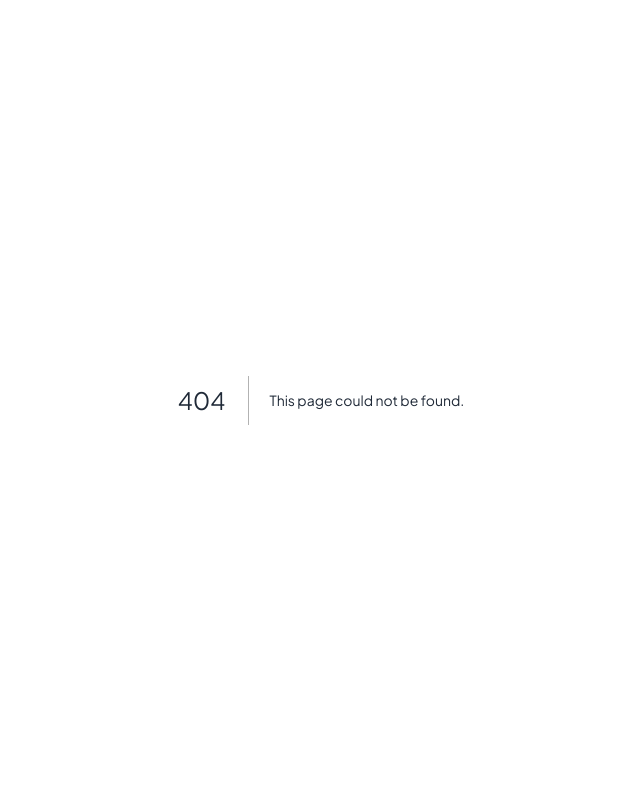
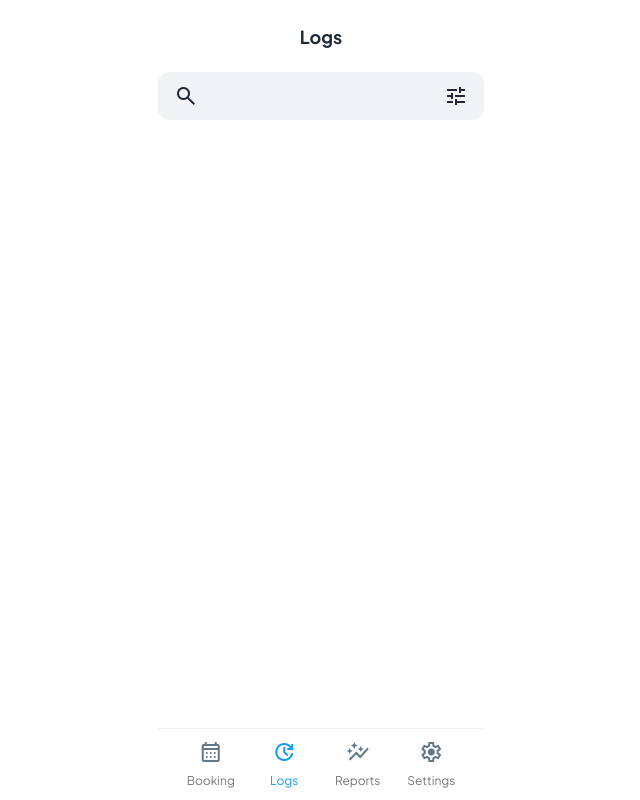
Before and after one commit to farhaannishtar/beachhousebooking, a Next.js app: page /protected/logs in a window 1280 px wide. Before the commit this address had no page. Shown: the whole page, without its empty margins (319-959 px from the left). Built offline with nearby package versions, Linux system fonts and the light colour scheme.

Commit message:
layout bottom nav

```diff
--- /dev/null
+++ b/app/globalIcon.css
@@ -0,0 +1,8 @@
+@import url('https://fonts.googleapis.com/css2?family=Material+Symbols+Outlined:opsz,wght,FILL,GRAD@20..48,100..700,0..1,-50..200');
+.material-symbols-outlined {
+    font-variation-settings:
+    'FILL' 0,
+    'wght' 400,
+    'GRAD' 0,
+    'opsz' 24
+  }
--- a/app/globals.css
+++ b/app/globals.css
@@ -82,3 +82,36 @@
     --radius: 0.5rem;
   }
 }
+textarea:focus, input:focus{
+  outline: none;
+}
+
+.container{
+  width: 390px;
+  margin: auto;
+}
+.small-text{
+  font-weight: 400;
+  font-size: 0.75rem;
+}
+.label{
+  font-weight: 400;
+  font-size: 1rem;
+}
+.subheading{
+  font-weight: 700;
+  font-size: 1.125rem;
+}
+.title{
+  font-weight: 700;
+  font-size: 1.25rem;
+}
+.title-xl{
+  font-weight: 700;
+  font-size: 1.5rem;
+}
+@media only screen and (max-width: 390px) {
+  .container{
+    width: 100%;
+  }
+}
--- a/app/layout.tsx
+++ b/app/layout.tsx
@@ -1,5 +1,6 @@
 import { Plus_Jakarta_Sans } from 'next/font/google'
 import "./globals.css";
+import "./globalIcon.css";
 
 const defaultUrl = process.env.VERCEL_URL
   ? `https://${process.env.VERCEL_URL}`
@@ -23,9 +24,9 @@ export default function RootLayout({
   children: React.ReactNode;
 }) {
   return (
-    <html lang="en" className={plusJakartaSans.className}>
-      <body className="bg-background text-foreground">
-        <main className="min-h-screen flex flex-col items-center">
+    <html lang="en" className={plusJakartaSans.className + ' container'}>
+      <body className="bg-background text-foreground w-full">
+        <main className="min-h-screen flex flex-col items-center w-full">
           {children}
         </main>
       </body>
--- a/app/protected/booking/[id]/page.tsx
+++ b/app/protected/booking/[id]/page.tsx
@@ -5,7 +5,7 @@ import { BookingForm } from '@/utils/lib/bookingType';
 export default async function Booking({params}: {params: {id: string}}) {
 
   return (
-    <div className='min-h-screen flex items-start justify-center mt-4 w-full'>
+    <div className='h-full flex items-start justify-center mt-4 w-full'>
       <BookingFormComponent bookingId={parseInt(params.id)} />
     </div>
   );
--- a/app/protected/booking/create/page.tsx
+++ b/app/protected/booking/create/page.tsx
@@ -2,7 +2,7 @@ import BookingFormComponent from '@/components/BookingForm';
 
 export default async function Booking() {
   return (
-    <div className='min-h-screen flex items-start justify-center mt-4 w-full'>
+    <div className='h-full flex items-start justify-center mt-4 w-full'>
       <BookingFormComponent />
     </div>
   );
--- a/app/protected/booking/list/page.tsx
+++ b/app/protected/booking/list/page.tsx
@@ -7,7 +7,7 @@ export default async function Booking() {
 
 
   return (
-    <div className='min-h-screen flex items-start justify-center mt-4 w-full'>
+    <div className='h-full flex items-start justify-center mt-4 w-full'>
       <BookingsListComponent  />
     </div>
   );
--- /dev/null
+++ b/app/protected/layout.tsx
@@ -0,0 +1,19 @@
+"use client";
+import BottomNav from "@/components/layout/BottomNav";
+
+
+export default function RootLayout({
+  children,
+}: Readonly<{
+  children: React.ReactNode;
+}>) {
+  return (
+   <main className="min-h-screen flex flex-col justify-between w-full">
+
+     {/* Router view */}
+    <section className="router-view flex-1 scroll-auto ">{children}</section>
+     {/* Bottom Nav bar */}
+    <BottomNav/>
+   </main>
+  );
+}
--- /dev/null
+++ b/app/protected/logs/page.tsx
@@ -0,0 +1,18 @@
+import SearchInput from "../../../components/ui/SearchInput";
+
+export default async function Booking() {
+
+
+
+    return (
+      <div className='h-full  w-full'>
+        <section className="route-anchor h-[4.5rem] px-4 flex items-center">
+    <h2 className="text-center flex-1 subheading">Logs</h2>
+
+</section>
+<section>
+    <SearchInput/>
+</section>
+      </div>
+    );
+  }
--- /dev/null
+++ b/components/layout/BottomNav.tsx
@@ -0,0 +1,26 @@
+import Link from "next/link";
+import { usePathname } from "next/navigation";
+
+export default function BottomNav() {
+    const currentPath = usePathname();
+  return (
+    <nav className=" h-[4.5rem] px-4 py-2 flex border-t-[1px] border-typo_light-100 items-center">
+        <Link href="/protected/booking/list" className="flex flex-col flex-1 gap-2 justify-between items-center group ">
+        <span className={`${currentPath.includes('/protected/booking')?'!text-selectedButton':''} material-symbols-outlined text-typo_light-200 group-hover:!text-selectedButton`}>calendar_month</span>
+        <h4 className={`${currentPath.includes('/protected/booking')?'!text-selectedButton':''} small-text text-link group-hover:!text-selectedButton`}>Booking</h4>
+        </Link>
+        <Link href="/protected/logs" className="flex flex-col flex-1 gap-2 justify-between items-center group">
+        <span className={`${currentPath.includes('/protected/logs')?'!text-selectedButton':''} material-symbols-outlined text-typo_light-200 group-hover:!text-selectedButton`}>update</span>
+        <h4 className={`${currentPath.includes('/protected/logs')?'!text-selectedButton':''} small-text text-link group-hover:!text-selectedButton`}>Logs</h4>
+        </Link>
+        <Link href="/protected/reports" className="flex flex-col flex-1 gap-2 justify-between items-center group">
+        <span className={`${currentPath.includes('/protected/reports')?'!text-selectedButton':''} material-symbols-outlined text-typo_light-200 group-hover:!text-selectedButton`}>auto_graph</span>
+        <h4 className={`${currentPath.includes('/protected/reports')?'!text-selectedButton':''} small-text text-link group-hover:!text-selectedButton`}>Reports</h4>
+        </Link>
+        <Link href="/protected/settings" className="flex flex-col flex-1 gap-2 justify-between items-center group">
+        <span className={`${currentPath.includes('/protected/settings')?'!text-selectedButton':''} material-symbols-outlined text-typo_light-200 group-hover:!text-selectedButton`}>settings</span>
+        <h4 className={`${currentPath.includes('/protected/settings')?'!text-selectedButton':''} small-text text-link group-hover:!text-selectedButton`}>Settings</h4>
+        </Link>
+      </nav>
+  );
+}
--- /dev/null
+++ b/components/ui/SearchInput.tsx
@@ -0,0 +1,13 @@
+export default function SearchInput() {
+    return(
+        <div className="bg-typo_light-100 flex items-center h-12 rounded-xl">
+            <div className="rounded-s-xl flex items-center px-4 h-full">
+            <span className="material-symbols-outlined">search</span>
+            </div>
+            <input type="text" className="h-full flex-1 bg-typo_light-100" />
+            <div className="rounded-s-xl flex items-center px-4 h-full">
+            <span className="material-symbols-outlined">tune</span>
+            </div>
+        </div>
+    )
+}
--- a/tailwind.config.ts
+++ b/tailwind.config.ts
@@ -27,6 +27,9 @@ const config = {
         ring: "hsl(var(--ring))",
         background: "hsl(var(--background))",
         foreground: "hsl(var(--foreground))",
+        link:'#757575',
+        typo_dark:{300:'#141414',200:'#121417',100:'#676A6C'},
+        typo_light:{100:'#F0F2F5',200:'#637887',300:'#617A8A',400:'#3D4D5C'},
         primary: {
           DEFAULT: "hsl(var(--primary))",
           foreground: "hsl(var(--primary-foreground))",
```
Also changed, not shown: 1 other file (tests, documents, lock files or other folders).
